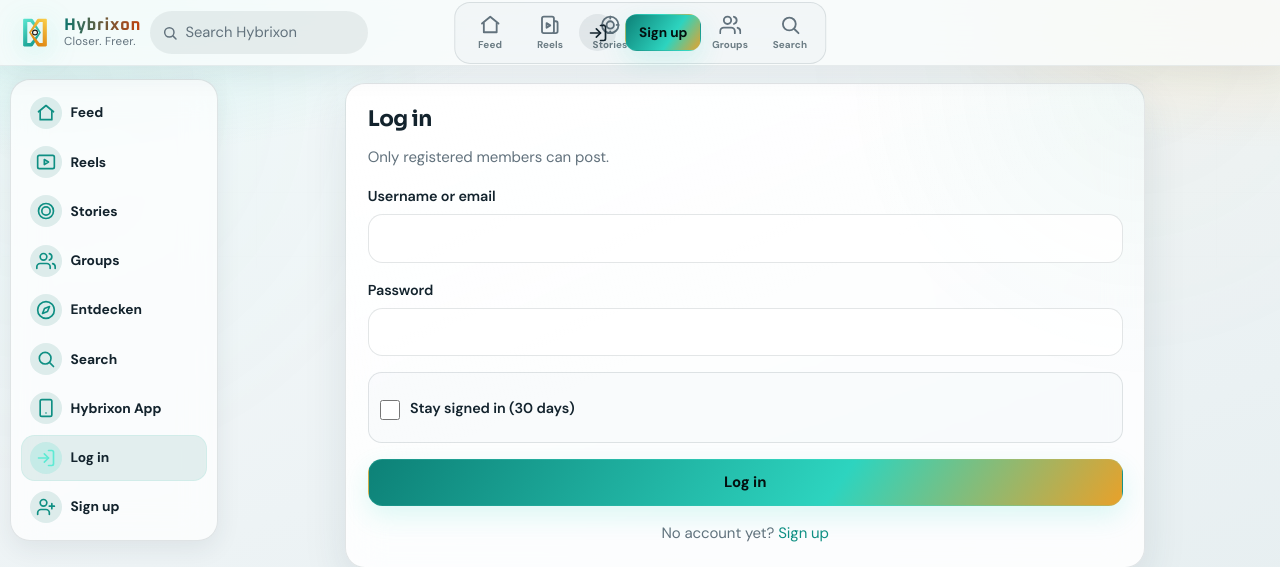
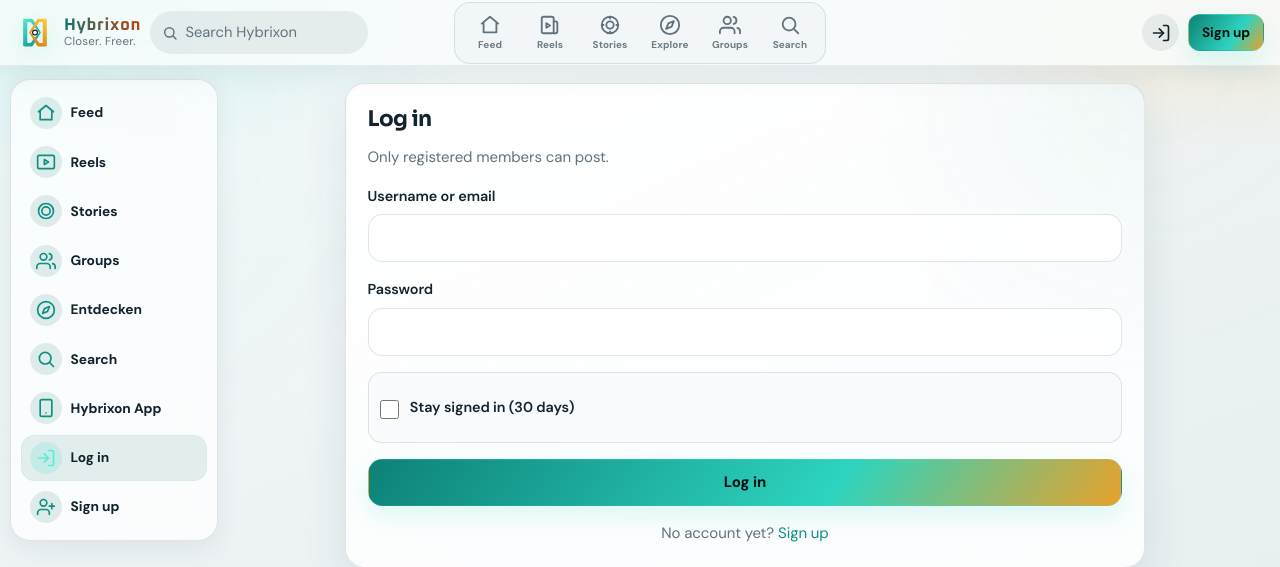
Before and after one commit to Wuza0295/nachtblau-crew, a PHP site: the page made by webspace/hybrixon.com/login.php in a window 1280 px wide. Shown: the top 567 px of the page. Run offline with PHP 8.4, Linux system fonts and the light colour scheme.

Commit message:
fix(hybrixon): Topbar-Zentrierung ohne Sign-up-Überlappung
Absolute Positionierung der Mittelleiste entfernt; Desktop nutzt
ausgeglichene 1fr|auto|1fr-Spalten mit Mindestbreite an den Seiten,
damit Tabs nicht unter Login/Sign-up liegen (Cache v=120).

Co-authored-by: Wuza0295 <Wuza0295@users.noreply.github.com>

```diff
--- a/webspace/hybrixon.com/assets/css/style.css
+++ b/webspace/hybrixon.com/assets/css/style.css
@@ -2045,7 +2045,10 @@ body.theme-light .empty {
 
 /* Desktop chrome */
 @media (min-width: 901px) {
+  /* Equal side tracks keep the auto center column on the true header midpoint
+     without absolute positioning (avoids Sign up / avatar covering tabs). */
   .topbar {
+    grid-template-columns: minmax(12.5rem, 1fr) minmax(0, auto) minmax(12.5rem, 1fr);
     min-height: 4.15rem;
     padding-inline: 1rem;
     background: rgba(7, 11, 17, 0.82);
@@ -2063,19 +2066,22 @@ body.theme-light .empty {
   .topbar-right {
     position: relative;
     z-index: 3;
+    isolation: isolate;
   }
   .topbar-center {
-    position: absolute;
-    left: 50%;
-    top: 50%;
-    transform: translate(-50%, -50%);
-    z-index: 2;
+    position: relative;
+    left: auto;
+    top: auto;
+    transform: none;
+    z-index: 1;
+    justify-self: center;
     min-height: 3.55rem;
     height: auto;
+    width: max-content;
+    max-width: 100%;
     justify-content: center;
     padding: 0.28rem 0.35rem;
     gap: 0.1rem;
-    max-width: min(72rem, calc(100vw - 19rem));
     overflow-x: auto;
     overflow-y: visible;
     scrollbar-width: none;
--- a/webspace/hybrixon.com/includes/header.php
+++ b/webspace/hybrixon.com/includes/header.php
@@ -139,7 +139,7 @@ if (!isset($pageUrl)) {
   <link rel="preconnect" href="https://fonts.googleapis.com">
   <link rel="preconnect" href="https://fonts.gstatic.com" crossorigin>
   <link href="https://fonts.googleapis.com/css2?family=DM+Sans:ital,opsz,wght@0,9..40,400;0,9..40,600;0,9..40,700;1,9..40,400&family=Oxanium:wght@600;700;800&family=Sora:wght@500;600;700&display=swap" rel="stylesheet">
-  <link rel="stylesheet" href="<?= e(allxion_url('assets/css/style.css')) ?>?v=119">
+  <link rel="stylesheet" href="<?= e(allxion_url('assets/css/style.css')) ?>?v=120">
   <?php
     // Immediate client handoff on first paint (HTML always served so the banner stays).
     $clientAutoApp = hybrixon_should_client_auto_open_app($ua, $forceStayWeb);
--- a/webspace/hybrixon.com/sw.js
+++ b/webspace/hybrixon.com/sw.js
@@ -3,7 +3,7 @@ const STATIC_CACHE = 'hybrixon-static-v8';
 const STATIC_PREFIX = 'hybrixon-static-';
 const STATIC_ASSETS = [
   '/manifest.json',
-  '/assets/css/style.css?v=119',
+  '/assets/css/style.css?v=120',
   '/assets/js/app.js?v=122',
   '/assets/img/logo-avatar.png',
   '/assets/img/favicon.svg',
```
